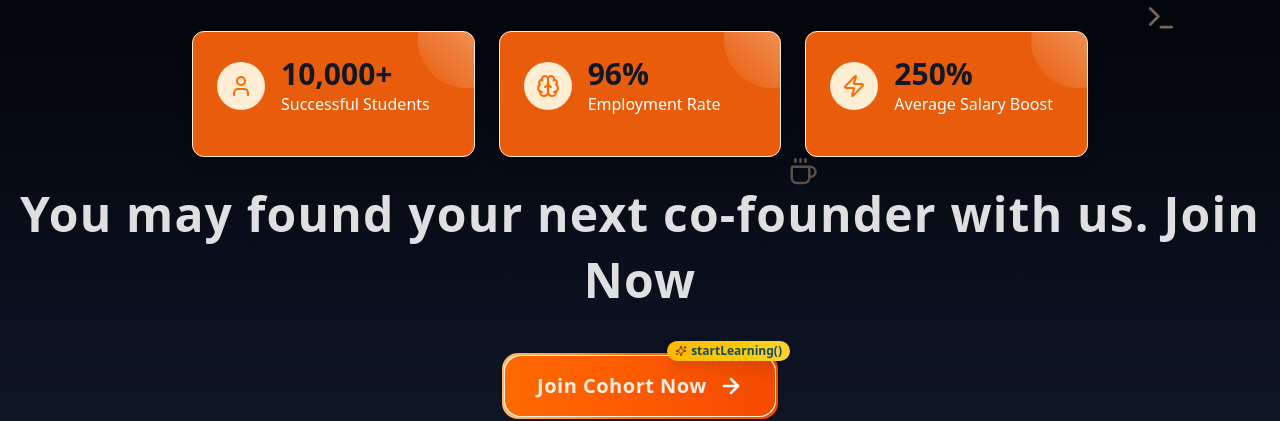
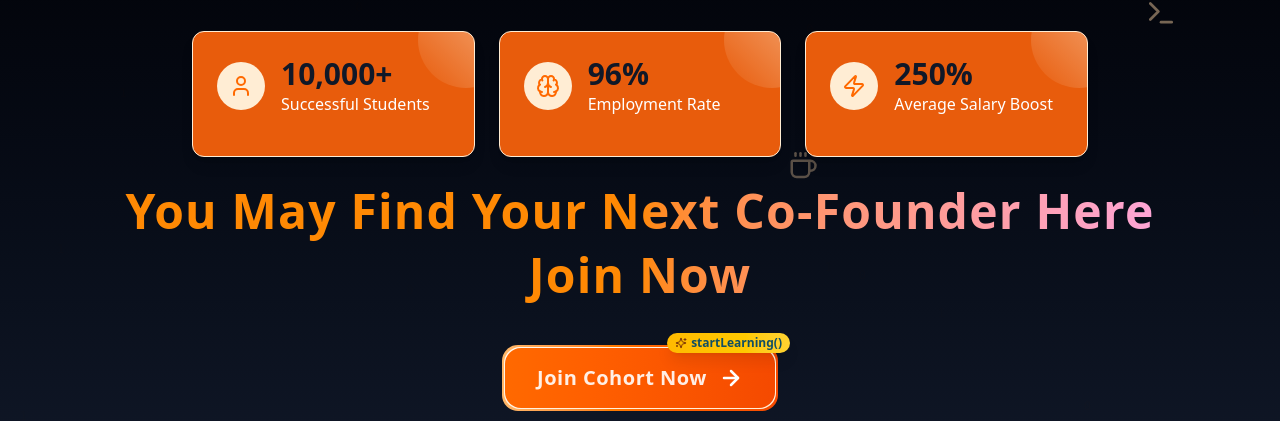
Before and after one commit to Pritamawatade/chaicode-landing-page, a React (Vite) app: page / in a window 1280 px wide. Shown: the part 4197-4618 px from the top of the page. Built offline with nearby package versions, Linux system fonts and the light colour scheme.

Commit message:
fixed some text positioing

```diff
--- a/src/components/Feature/Feature.jsx
+++ b/src/components/Feature/Feature.jsx
@@ -53,8 +53,20 @@ const BenefitCard = ({ icon: Icon, title, description }) => {
         boxShadow: "0 10px 25px -5px rgba(0, 0, 0, 0.2)",
         transition: { duration: 0.2 },
       }}
-      initial="initial"
-      animate="visible"
+      initial={{ opacity: 0, y: 50 }}
+      whileInView={{
+        opacity: [0, 1],
+        y: [50, 0],
+        transition: {
+          duration: 0.5,
+          ease: "easeInOut",
+        },
+      }}
+      viewport={{ once: true }}
+      transition={{
+        staggerChildren: 1,
+        delayChildren: 1,
+      }}
     >
       <div className="p-6">
         <div className="flex items-center mb-3">
@@ -75,9 +87,10 @@ const NetworkCard = ({ title, description }) => {
     <motion.div
       className="bg-gray-900 rounded-lg overflow-hidden border border-gray-800 col-span-3 md:col-span-2 relative"
       variants={itemVariants}
-      whileHover="hover"
-      initial="initial"
-      animate="visible"
+      initial={{ opacity: 0, y: 20 }}
+      whileInView={{ opacity: 1, y: 0 }}
+      transition={{ duration: 0.6, ease: "easeOut" }}
+      viewport={{ once: true }}
     >
       <div className="p-6 flex flex-col md:flex-row gap-4">
         <div className="md:w-1/3 mb-4 md:mb-0">
@@ -427,8 +440,8 @@ export default function CohortBenefitsSection() {
         <motion.div
           className="grid grid-cols-1 md:grid-cols-3 gap-6 mb-6"
           variants={containerVariants}
-          initial="hidden"
-          animate="visible"
+
+          // transition={{ duration: 0.8, ease: "easeOut" }}
         >
           {benefitsData.map((benefit, index) => (
             <BenefitCard
--- a/src/components/Testimonials/Testimonials.jsx
+++ b/src/components/Testimonials/Testimonials.jsx
@@ -418,7 +418,10 @@ export default function TestimonialsSection() {
   );
 
   return (
-    <div id="review" className="bg-gradient-to-b from-black to-gray-900 py-8 relative overflow-hidden">
+    <div
+      id="review"
+      className="bg-gradient-to-b from-black to-gray-900 py-8 relative overflow-hidden"
+    >
       <BinaryBackground />
 
       {/* Floating code icons */}
@@ -631,18 +634,20 @@ export default function TestimonialsSection() {
           <StatCard icon={<Zap />} number="250%" text="Average Salary Boost" />
         </motion.div>
       </div>
-
-      <div className="text-center flex items-center justify-center mt-6">
+      <div className="text-center flex items-center justify-center mt-6 px-4">
         <motion.p
-          className="text-xl md:text-5xl font-bold text-center text-white sm:text-6xl md:tracking-wide md:leading-snug"
-          style={{ color: "rgba(255, 255, 255, 0.87)" }}
-          initial={{ opacity: 0, y: 10 }}
+          className="text-2xl sm:text-3xl md:text-4xl lg:text-5xl font-bold text-center bg-clip-text text-transparent bg-gradient-to-r from-orange-400 via-orange-400 to-pink-300 sm:tracking-wide sm:leading-tight"
+          initial={{ opacity: 0, y: 30 }}
           whileInView={{ opacity: 1, y: 0 }}
-          viewport={{ once: true }}
+          transition={{ duration: 0.7, ease: "easeOut" }}
+          viewport={{ once: true, margin: "-50px" }}
         >
-          You may found your next co-founder with us. Join Now
+          You May Find Your Next Co-Founder Here
+          <span className="block mt-1">Join Now</span>
         </motion.p>
       </div>
+
+
       <PremiumButton />
 
       <DeviderLine />
--- a/src/components/WhyChaiCodeSection/WhyChaiCodeSection.jsx
+++ b/src/components/WhyChaiCodeSection/WhyChaiCodeSection.jsx
@@ -63,6 +63,15 @@ const WhyChooseUs = () => {
             initial={{ opacity: 0, y: 40 }}
             animate={{ opacity: 1, y: 0 }}
             transition={{ delay: index * 0.15, duration: 0.5 }}
+            variants={{
+              hidden: { opacity: 0, y: 40 },
+              visible: {
+                opacity: 1,
+                y: 0,
+                transition: { duration: 0.5, ease: "easeInOut" },
+              },
+            }}
+            viewport={{ once: true }}
             className="bg-zinc-900 rounded-2xl p-6 shadow-lg border border-orange-500 hover:shadow-orange-500/30 hover:bg-zinc-800 transition-colors duration-300"
           >
             <div className="flex items-center mb-4">{card.icon}</div>
```
